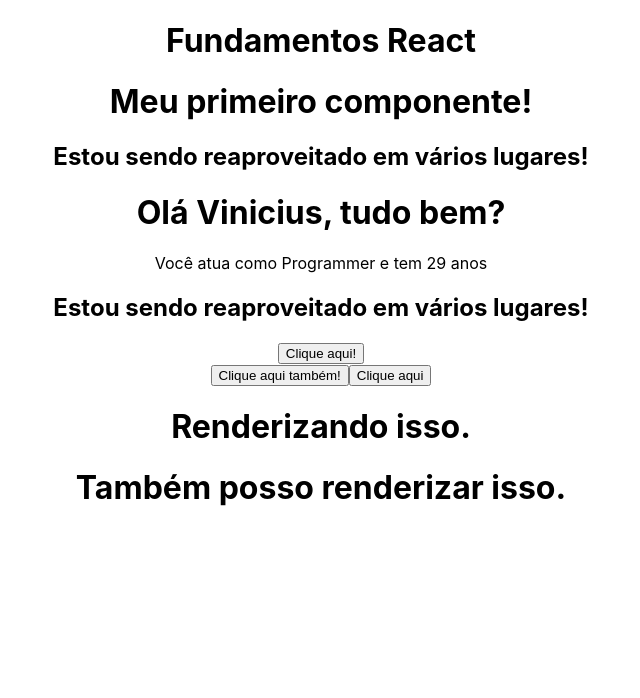
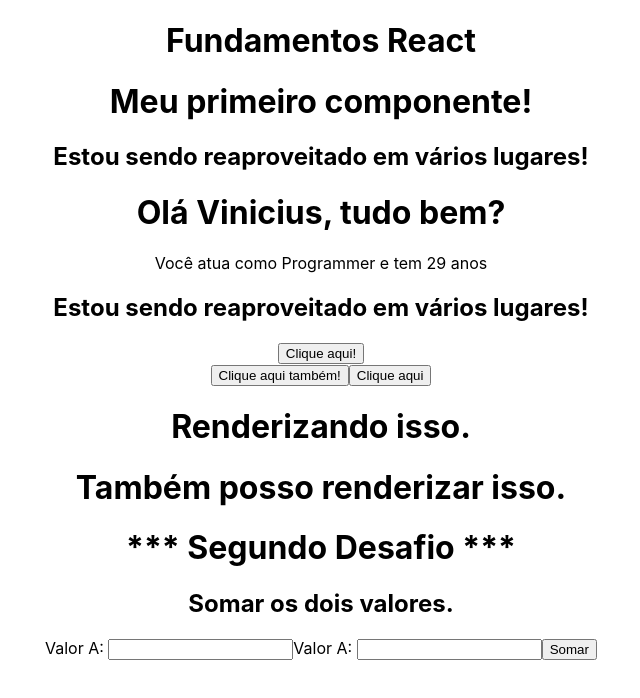
Before and after one commit to viniciuslemos93/curso-react, a React (Create React App) app in the folder 2_FUNDAMENTOS/fundamentos/: page / in a window 1280 px wide. Shown: the top 698 px of the page, without its empty margins (319-959 px from the left). Built offline with nearby package versions, Linux system fonts and the light colour scheme.

Commit message:
feat: segundo desafio realizado

```diff
--- a/2_FUNDAMENTOS/fundamentos/src/App.js
+++ b/2_FUNDAMENTOS/fundamentos/src/App.js
@@ -7,6 +7,7 @@
 import TemplateExpressions from "./components/TemplateExpressions";
 import MyComponent from "./components/MyComponent";
 import Events from "./components/Events";
+import Challenge from "./components/Challenge";
 
 function App() {
   return (
@@ -16,6 +17,8 @@
       <TemplateExpressions />
       <MyComponent />
       <Events />
+
+      <Challenge />
     </div>
   );
 }
--- /dev/null
+++ b/2_FUNDAMENTOS/fundamentos/src/components/Challenge.js
@@ -0,0 +1,37 @@
+{
+/*Desafio 2:
+1. Crie um componente chamado Challenge;
+2. Importe-o em App.js
+3. No componente criado faça a criação de dois valores numéricos;
+4. Imprima este valores no componente;
+5. Crie também um evento de click que soma estes dois valores e exibe no console.
+*/
+}
+
+const Challenge = () => {
+
+    const somar = () => {
+        let valorA = parseInt(document.getElementById('valA').value)
+        let valorB = parseInt(document.getElementById('valB').value)
+
+        console.log(`A soma entre ${valorA} + ${valorB} é: ${valorA + valorB}`)
+    }
+
+    return (
+        <div>
+            <h1>*** Segundo Desafio ***</h1>
+            <h2>Somar os dois valores.</h2>
+            <div>
+                <label htmlFor="valA">Valor A: </label>
+                <input type="number" id="valA" />
+
+                <label htmlFor="valB">Valor A: </label>
+                <input type="number" id="valB" />
+                <button onClick={somar}>Somar</button>
+            </div>
+        </div>
+    );
+
+};
+
+export default Challenge;
```
